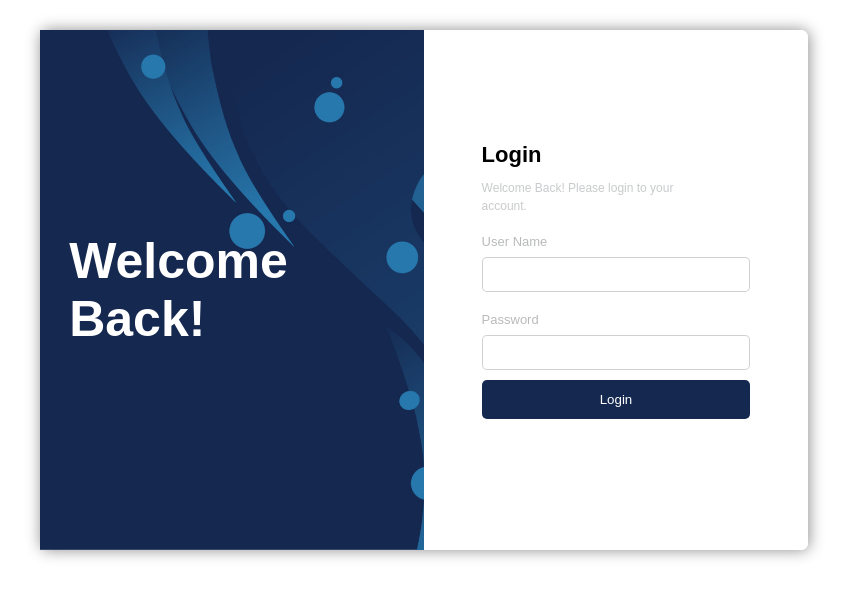
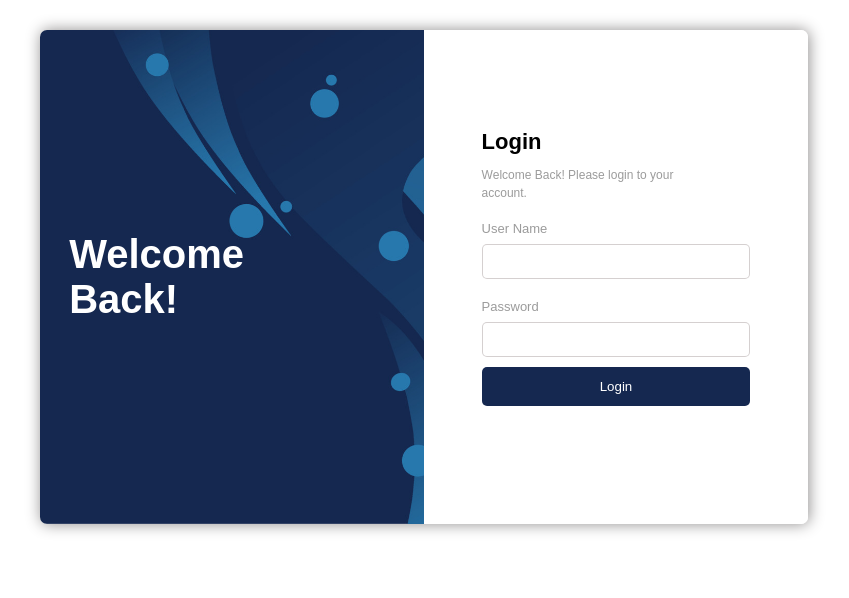
Before and after one commit to fahad111000/Login-form, a plain HTML site: page index.html in a window 1280 px wide. Shown: the whole page, without its empty margins (216-1065 px from the left). Drawn offline with Linux system fonts and the light colour scheme.

Commit message:
Fontsize and span colors changing

```diff
--- a/responsive.css
+++ b/responsive.css
@@ -85,12 +85,4 @@ body {
         padding: 8px 10px;
     }
 
-    .btn {
-        padding: 10px;
-    }
-
-    .check {
-        flex-direction: column;
-        align-items: flex-start;
-    }
 }
--- a/style.css
+++ b/style.css
@@ -22,6 +22,8 @@ body {
     background-image: url("./images/vector.jpg");
     background-position: center;
     background-size: cover;
+    border-top-left-radius: 7px;
+    border-bottom-left-radius: 7px;
 
 }
 
@@ -43,7 +45,7 @@ body {
 
 
 .heading h1 {
-    font-size: 50px;
+    font-size: 40px;
     padding: 10px;
     margin: 50% 0 50% 5%;
     color: #fff;
@@ -58,7 +60,7 @@ body {
 }
 
 .login-form .login span {
-    color: rgba(154, 157, 158, 0.541);
+    color: rgba(119, 119, 119, 0.733);
     font-size: 12px;
 }
 
@@ -70,7 +72,7 @@ body {
 }
 
 .login-form label {
-    color: rgb(185, 186, 187);
+    color: rgba(119, 119, 119, 0.733);
     font-size: 13px;
     padding: 0 0 8px;
 }
```
